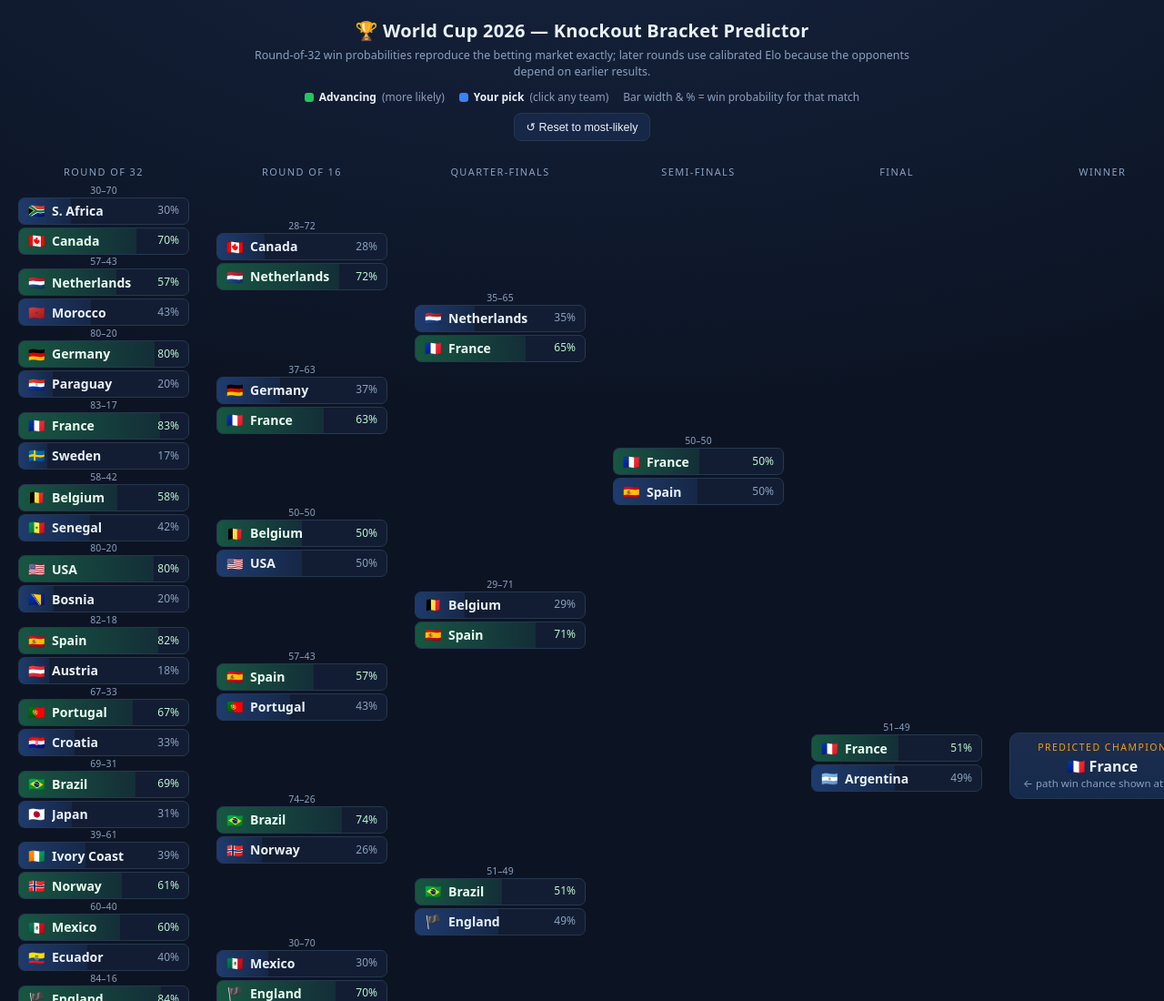
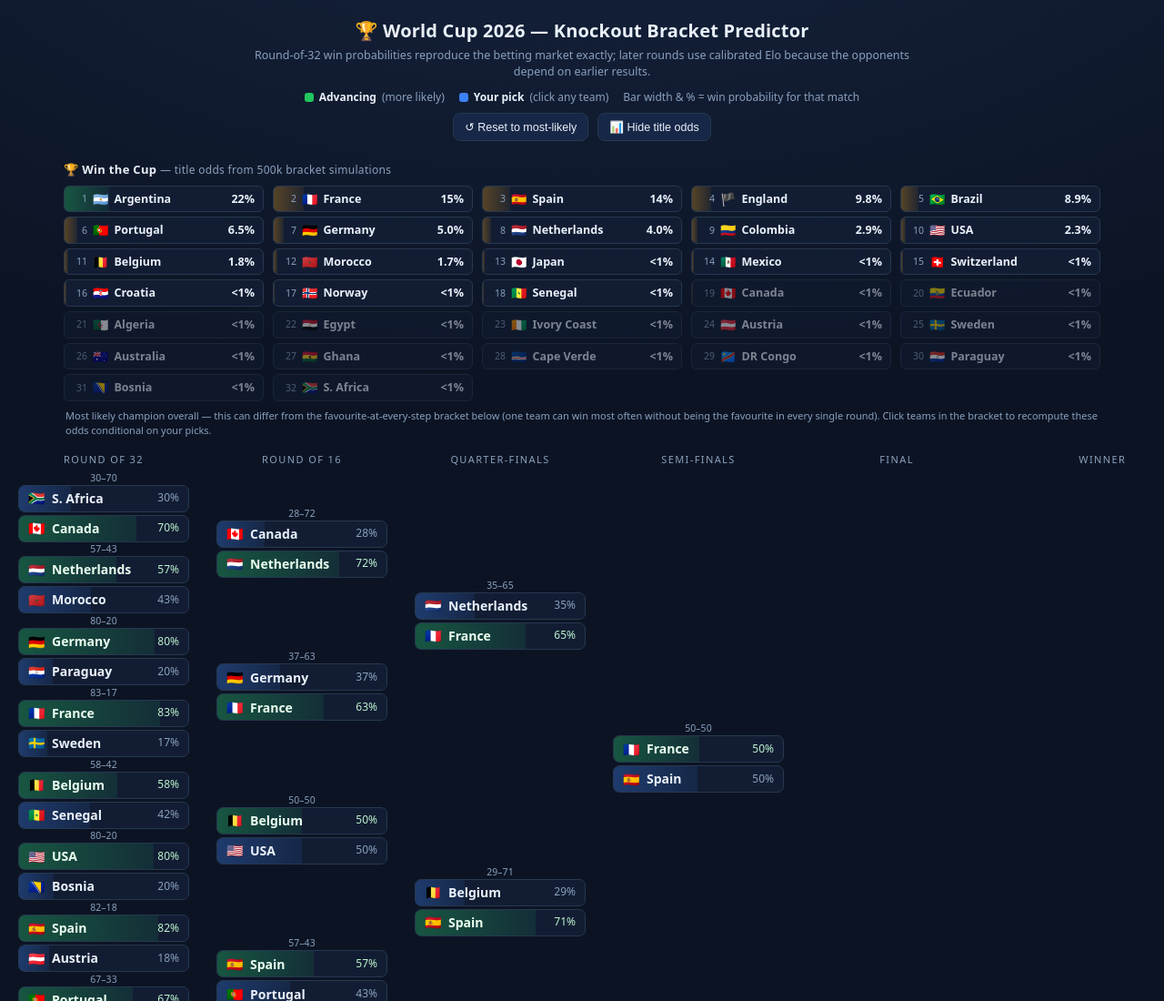
Before and after one commit to jannepeisa/wc2026-bracket, a plain HTML site: page index.html in a window 1280 px wide. Shown: the top 1100 px of the page at 91% size. Drawn offline with Linux system fonts and the light colour scheme.

Commit message:
Add live 'Win the Cup' title-odds board
Ranked board of all 32 teams' championship odds, computed in-browser via
the same exact winner-distribution propagation as simulate_bracket.py
(matches the 500k MC sim within 0.05pp). Recomputes conditional on the
user's picks; collapsible via toolbar toggle.

Co-Authored-By: Claude Opus 4.8 <noreply@anthropic.com>

```diff
--- a/index.html
+++ b/index.html
@@ -27,6 +27,32 @@
   button.tool{background:var(--panel2);color:var(--ink);border:1px solid var(--line);
     padding:7px 12px;border-radius:8px;cursor:pointer;font-size:12.5px}
   button.tool:hover{border-color:var(--pick)}
+
+  /* --- title-odds board --- */
+  .odds{max-width:1180px;margin:10px auto 2px;padding:0 20px}
+  .odds h2{font-size:13px;font-weight:600;letter-spacing:.3px;margin:0 0 8px;
+    color:var(--ink)}
+  .odds h2 .hint{color:var(--muted);font-weight:400;font-size:12px}
+  #odds-cond{color:var(--accent2)}
+  .board{display:grid;grid-template-columns:repeat(auto-fill,minmax(200px,1fr));
+    gap:5px 10px}
+  .orow{position:relative;display:flex;align-items:center;gap:6px;padding:4px 9px;
+    background:var(--panel);border:1px solid var(--line);border-radius:6px;
+    overflow:hidden;font-size:12.5px}
+  .orow .obar{position:absolute;left:0;top:0;bottom:0;z-index:0;
+    background:linear-gradient(90deg,rgba(245,158,11,.30),rgba(245,158,11,.07));
+    transition:width .4s ease}
+  .orow.lead .obar{background:linear-gradient(90deg,rgba(34,197,94,.34),rgba(34,197,94,.08))}
+  .orow.dim{opacity:.5}
+  .orank{position:relative;z-index:1;color:var(--muted);font-size:10.5px;
+    min-width:16px;text-align:right;font-variant-numeric:tabular-nums}
+  .oflag{position:relative;z-index:1;font-size:14px}
+  .onm{position:relative;z-index:1;flex:1;white-space:nowrap;overflow:hidden;
+    text-overflow:ellipsis;font-weight:550}
+  .opct{position:relative;z-index:1;font-variant-numeric:tabular-nums;
+    font-weight:650;min-width:36px;text-align:right}
+  .oddsnote{max-width:1140px;color:var(--muted);font-size:11px;margin:8px 2px 0;line-height:1.45}
+  .odds.collapsed .board,.odds.collapsed .oddsnote{display:none}
 
   .scroll{overflow-x:auto;padding:14px 20px 40px}
   .bracket{display:flex;gap:30px;min-width:min-content;margin:0 auto;width:max-content}
@@ -83,8 +109,19 @@
   </div>
   <div class="toolbar">
     <button class="tool" id="reset">↺ Reset to most-likely</button>
+    <button class="tool" id="toggle-odds">📊 Hide title odds</button>
   </div>
 </header>
+
+<section class="odds" id="odds">
+  <h2>🏆 Win the Cup <span class="hint">— title odds from 500k bracket simulations
+    <span id="odds-cond"></span></span></h2>
+  <div class="board" id="oddsboard"></div>
+  <p class="oddsnote">Most likely champion overall — this can differ from the
+    favourite-at-every-step bracket below (one team can win most often without
+    being the favourite in every single round). Click teams in the bracket to
+    recompute these odds conditional on your picks.</p>
+</section>
 
 <div class="scroll">
   <div class="bracket" id="bracket"></div>
@@ -103,6 +140,40 @@ const SCALE = D.meta.elo_scale || 400;
 function pWin(a, b){
   const ra = TEAM[a].elo, rb = TEAM[b].elo;
   return 1 / (1 + Math.pow(10, -(ra - rb) / SCALE));
+}
+
+// Winner distribution for a node: team -> P(team wins this node). Mirrors the
+// exact propagation in simulate_bracket.py. A user pick forces that team to win
+// its match (prob 1 given it reached), so the surviving mass at the top equals
+// P(your picks all hold) and the normalised champion distribution is the title
+// odds *conditional on your picks*.
+function winnerDist(node){
+  if(node.fixed){
+    const a = node.home, b = node.away;
+    if(userPick[node.id] === a) return {[a]: 1};
+    if(userPick[node.id] === b) return {[b]: 1};
+    const p = pWin(a, b);
+    return {[a]: p, [b]: 1 - p};
+  }
+  const L = winnerDist(NODES[node.childA]);
+  const R = winnerDist(NODES[node.childB]);
+  const sumL = Object.values(L).reduce((s, x) => s + x, 0);
+  const sumR = Object.values(R).reduce((s, x) => s + x, 0);
+  const pick = userPick[node.id];
+  if(pick && (pick in L)) return {[pick]: L[pick] * sumR};  // beats whoever, ×P(opp exists)
+  if(pick && (pick in R)) return {[pick]: R[pick] * sumL};
+  const dist = {};
+  for(const t in L){ let pw = 0; for(const o in R) pw += R[o] * pWin(t, o); dist[t] = L[t] * pw; }
+  for(const t in R){ let pw = 0; for(const o in L) pw += L[o] * pWin(t, o); dist[t] = R[t] * pw; }
+  return dist;
+}
+
+function championOdds(){
+  const d = winnerDist(NODES[FINAL_ID]);
+  const s = Object.values(d).reduce((a, b) => a + b, 0) || 1;
+  const out = {};
+  for(const k in d) out[k] = d[k] / s;
+  return out;
 }
 
 // ---- bracket structure ---------------------------------------------------
@@ -206,10 +277,36 @@ function render(){
     bracketEl.appendChild(col);
   }
   renderChampion();
+  renderOdds();
   // attach handlers
   bracketEl.querySelectorAll(".slot[data-team]").forEach(el=>{
     el.addEventListener("click", ()=>onPick(el.dataset.node, el.dataset.team));
   });
+}
+
+function fmtPct(p){
+  if(p >= 0.0995) return Math.round(p*100) + "%";
+  if(p >= 0.01)   return (p*100).toFixed(1) + "%";
+  if(p > 0)       return "<1%";
+  return "0%";
+}
+
+function renderOdds(){
+  const dist = championOdds();
+  const teams = Object.keys(TEAM).sort((a,b)=>(dist[b]||0)-(dist[a]||0));
+  const lead = dist[teams[0]] || 0;
+  document.getElementById("oddsboard").innerHTML = teams.map((t,i)=>{
+    const p = dist[t] || 0, tt = TEAM[t];
+    const cls = (p>0 && p===lead) ? "lead" : (p < 0.005 ? "dim" : "");
+    return `<div class="orow ${cls}">
+       <span class="obar" style="width:${(p*100).toFixed(1)}%"></span>
+       <span class="orank">${i+1}</span>
+       <span class="oflag">${tt.flag||''}</span>
+       <span class="onm">${tt.short}</span>
+       <span class="opct">${fmtPct(p)}</span></div>`;
+  }).join("");
+  const anyPick = Object.keys(userPick).length > 0;
+  document.getElementById("odds-cond").textContent = anyPick ? " · conditional on your picks" : "";
 }
 
 function matchLine(a,b){
@@ -281,6 +378,11 @@ function prunePicks(){
 }
 
 document.getElementById("reset").onclick = ()=>{ userPick={}; render(); };
+document.getElementById("toggle-odds").onclick = (e)=>{
+  const el = document.getElementById("odds");
+  const hidden = el.classList.toggle("collapsed");
+  e.target.textContent = hidden ? "📊 Show title odds" : "📊 Hide title odds";
+};
 
 // ---- boot ----------------------------------------------------------------
 document.getElementById("subnote").textContent = D.meta.note;
```
